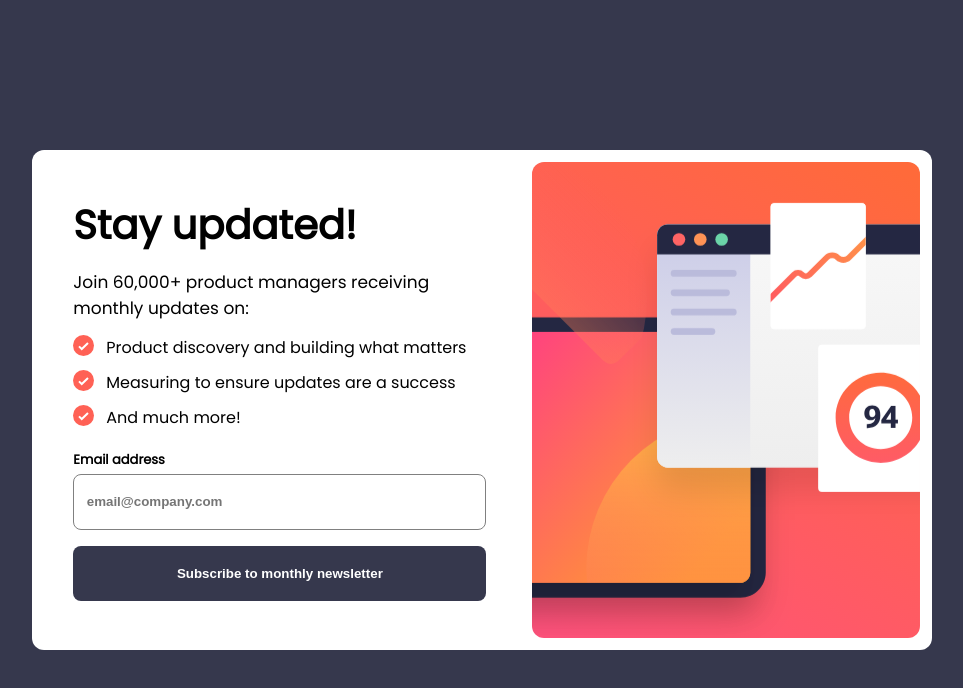
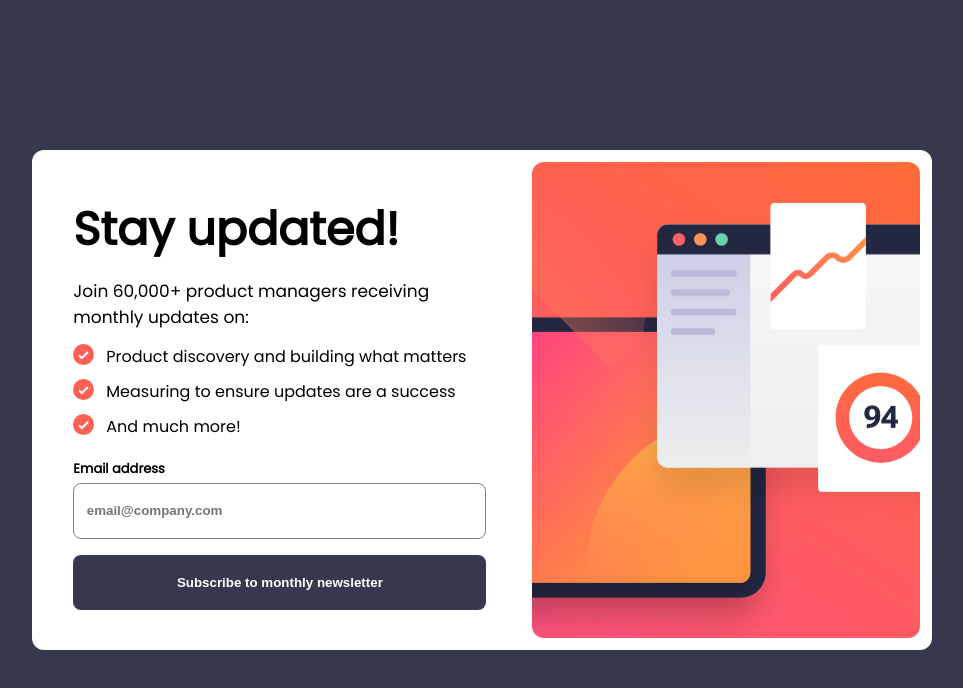
Before and after one commit to Gustavo361/newsletter-signup-form-with-success-message, a plain HTML site: page index.html in a window 1280 px wide. Shown: the whole page, without its empty margins (158-1121 px from the left). Drawn offline with Linux system fonts and the light colour scheme.

Commit message:
new updates on h1 and p

```diff
--- a/css/index.css
+++ b/css/index.css
@@ -193,7 +193,10 @@ article div section:nth-child(2) form button:hover {
         display: none;
     } */
 
-    /* article div section:nth-child(1) h1 {} */
+    article div section:nth-child(1) h1 {
+        /* background-color: red; */
+        font-size: clamp(40px, 5vw, 46px);
+    }
 
     article div section:nth-child(1) p {
         font-size: 17px;
```
